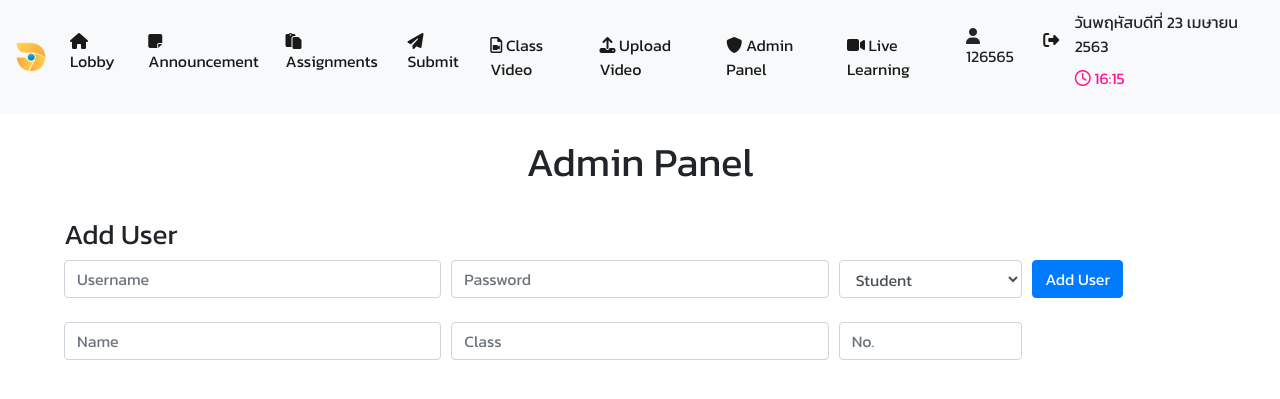
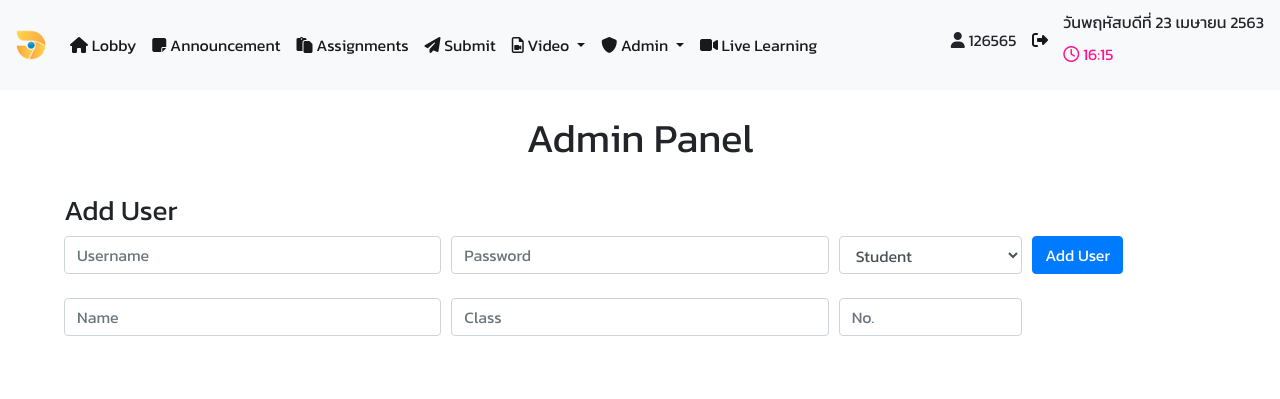
Before and after one commit to CCSleep/Mutator, a PHP site: page /page/admin.php in a window 1280 px wide. Shown: the top 399 px of the page. Run offline with PHP 8.4, Linux system fonts and the light colour scheme; a user stored in the database is signed in; data comes from the database, SQL or seed files in the repository; some libraries are stand-ins or nearby versions.

Commit message:
Update Navbar (more compact)

```diff
--- a/common/nav.php
+++ b/common/nav.php
@@ -1,4 +1,4 @@
-<nav class="navbar navbar-expand-lg navbar-light bg-light">
+<nav class="navbar navbar-expand-lg navbar-light bg-light" style="z-index:999;">
   <a class="navbar-brand animated fadeInLeft" href="#">
     <img src="/assets/logo.png" width="30" height="30" alt="">
   </a>
@@ -20,15 +20,31 @@
       <li class="nav-item active animated fadeIn">
         <a class="nav-link" href="hwstatus.php"><i class="fa fa-send"></i> Submit </a>
       </li>
-       <li class="nav-item active animated fadeIn">
-        <a class="nav-link" href="mainvid.php"><i class="fa fa-file-video-o"></i> Class Video </a>
+      <li class="nav-item dropdown active animated fadeIn">
+        <a class="nav-link dropdown-toggle" href="#" id="navbarDropdown" role="button" data-toggle="dropdown" aria-haspopup="true" aria-expanded="false">
+          <i class="fa fa-file-video-o"></i> Video
+        </a>
+        <div class="dropdown-menu" aria-labelledby="navbarDropdown" style="z-index: 2;">
+          <a class="nav-link" href="mainvid.php"><i class="fa fa-file-video-o"></i> Class Video </a>
+          <div class="dropdown-divider"></div>
+          <?php if ($_SESSION["rank"] == 1) { ?>
+          <a class="nav-link" href="upload.php"><i class="fa fa-upload"></i> Upload Video </a>
+          <?php } ?>
+        </div>
       </li>
+
       <?php if ($_SESSION["rank"] == 1) { ?>
-       <li class="nav-item active animated fadeIn">
-        <a class="nav-link" href="upload.php"><i class="fa fa-upload"></i> Upload Video </a>
+      <li class="nav-item dropdown active animated fadeIn">
+        <a class="nav-link dropdown-toggle" href="#" id="navbarDropdown2" role="button" data-toggle="dropdown" aria-haspopup="true" aria-expanded="false">
+          <i class="fa fa-shield"></i> Admin
+        </a>
+        <div class="dropdown-menu" aria-labelledby="navbarDropdown2" style="z-index: 2;">
+          <a class="nav-link" href="admin.php"><i class="fa fa-shield"></i> Panel </a>
+          <a class="nav-link" href="admin.student.php"><i class="fa fa-user-o"></i> Students </a>
+        </div>
       </li>
       <li class="nav-item active animated fadeIn">
-        <a class="nav-link" href="admin.php"><i class="fa fa-shield"></i> Admin Panel </a>
+
       </li>
     <?php } ?>
     <li class="nav-item active animated fadeIn">
```
